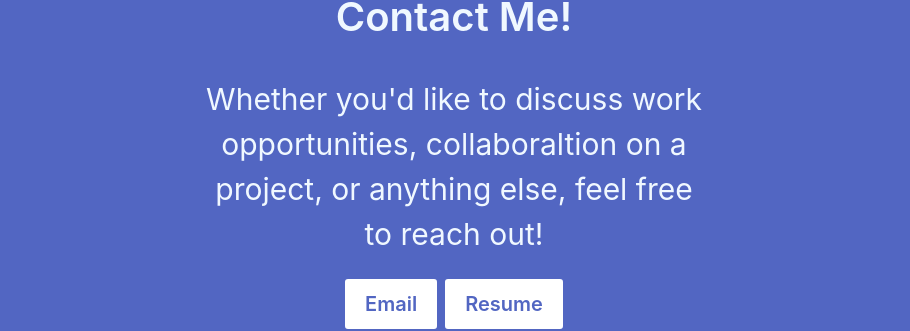
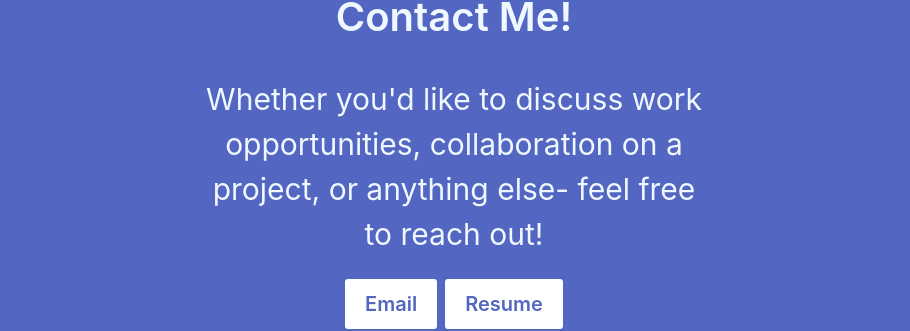
Before and after one commit to zacharyelis/ZWE-Personal-Website, a JavaScript app: page / in a window 1280 px wide. Shown: the part 3438-3769 px from the top of the page, without its empty margins (186-1096 px from the left). Built offline with nearby package versions, Linux system fonts and the light colour scheme; the HTML template or start-up script is replaced by a standard one.

Commit message:
Link updates

```diff
--- a/src/components/Contact/contact.js
+++ b/src/components/Contact/contact.js
@@ -13,8 +13,8 @@ export default function contact() {
     return (
         <div className="contact-area" id="contact">
             <div className="d-flex contact-header">Contact Me!</div>
-            <div className="d-flex contact-body">Whether you'd like to discuss work opportunities, collaboraltion on a project, or anything
-                else, feel free to reach out!</div>
+            <div className="d-flex contact-body">Whether you'd like to discuss work opportunities, collaboration on a project, or anything
+                else- feel free to reach out!</div>
             <div className="d-flex justify-content-center">
                 <button className="contact-buttons" onClick={handleEmailClick}>
                     Email
```
